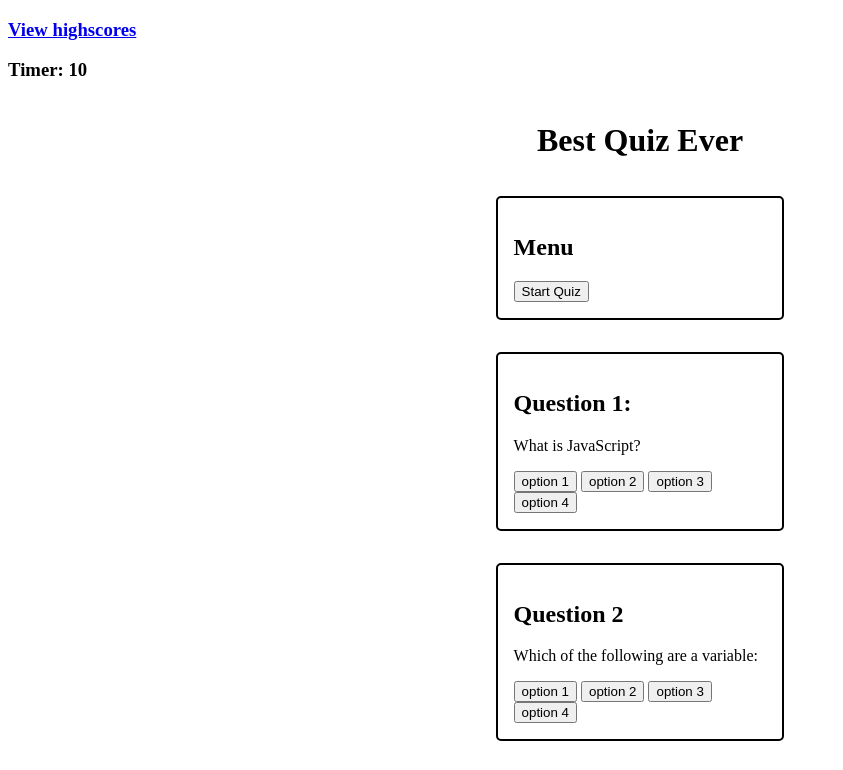
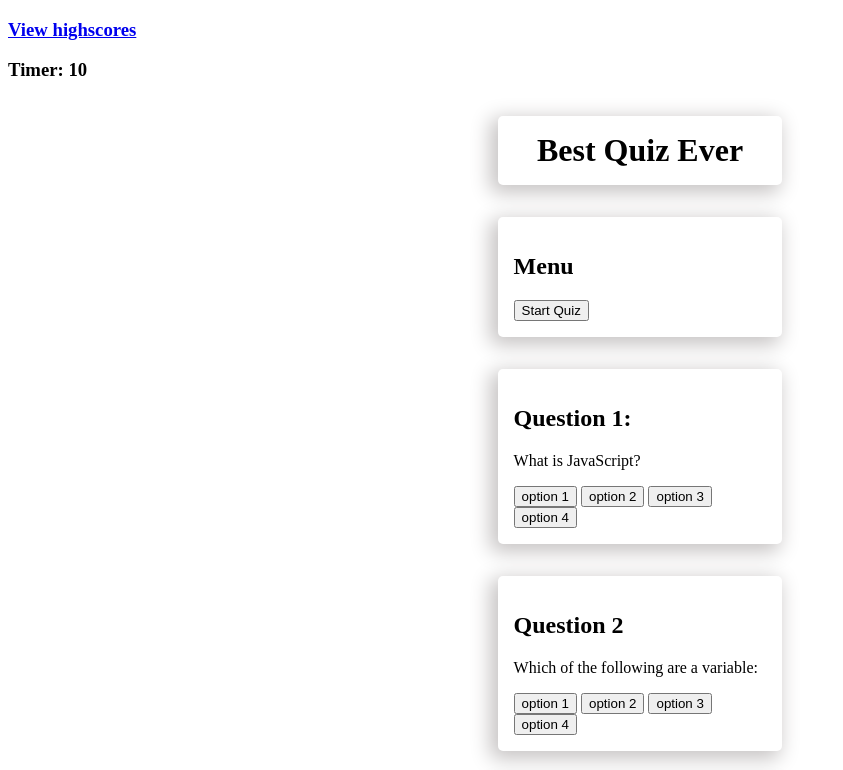
Before and after one commit to jshvaron/best-quiz-ever, a plain HTML site: page root/index.html in a window 1280 px wide. Shown: the top 770 px of the page, without its empty margins (0-843 px from the left). Drawn offline with Linux system fonts and the light colour scheme.

Commit message:
edits border colors and shadows

```diff
--- a/assets/script.js
+++ b/assets/script.js
@@ -3,13 +3,13 @@ const startQuiz = document.getElementById("startbtn");
 const countDown = document.getElementById("countdown");
 let countStart = 10;
 
-//Starts reduction of timer on click
+//Starts reduction of timer on click, alerts end of timer and then reloads page
 startQuiz.addEventListener("click", function(){
     setInterval(function(){
        countStart--;
        countDown.textContent = "Timer: " + countStart;
        if(countStart === -1){
-        alert("Your time is up, better luck next time!")
+        alert("Your time is up, Click 'ok' to restart.")
         window.location.reload();
        };
 
--- a/assets/style.css
+++ b/assets/style.css
@@ -8,16 +8,19 @@
     flex-direction: column;
     align-items: center;
 }
+/* Formats Main header*/
+h1{
+    display: flex;
+    justify-content: center;
+    align-items: center;
+}
 
 /* Formats question box*/
 .question-box {
-    border: 2px solid black;
+    border: 30px solid 156, 156, 156;
     border-radius: 5px;
     margin: 1rem;
     padding: 1rem;
     width: 20%;
+    box-shadow: -5px 5px 20px 3px rgb(199, 196, 196);
 }
-
-hidden {
-    display: none;
-}
--- a/root/index.html
+++ b/root/index.html
@@ -15,7 +15,7 @@
 
 
     <div class="container">
-        <h1>
+        <h1 class="question-box" id="quiz-header">
             Best Quiz Ever
         </h1>
 
```
